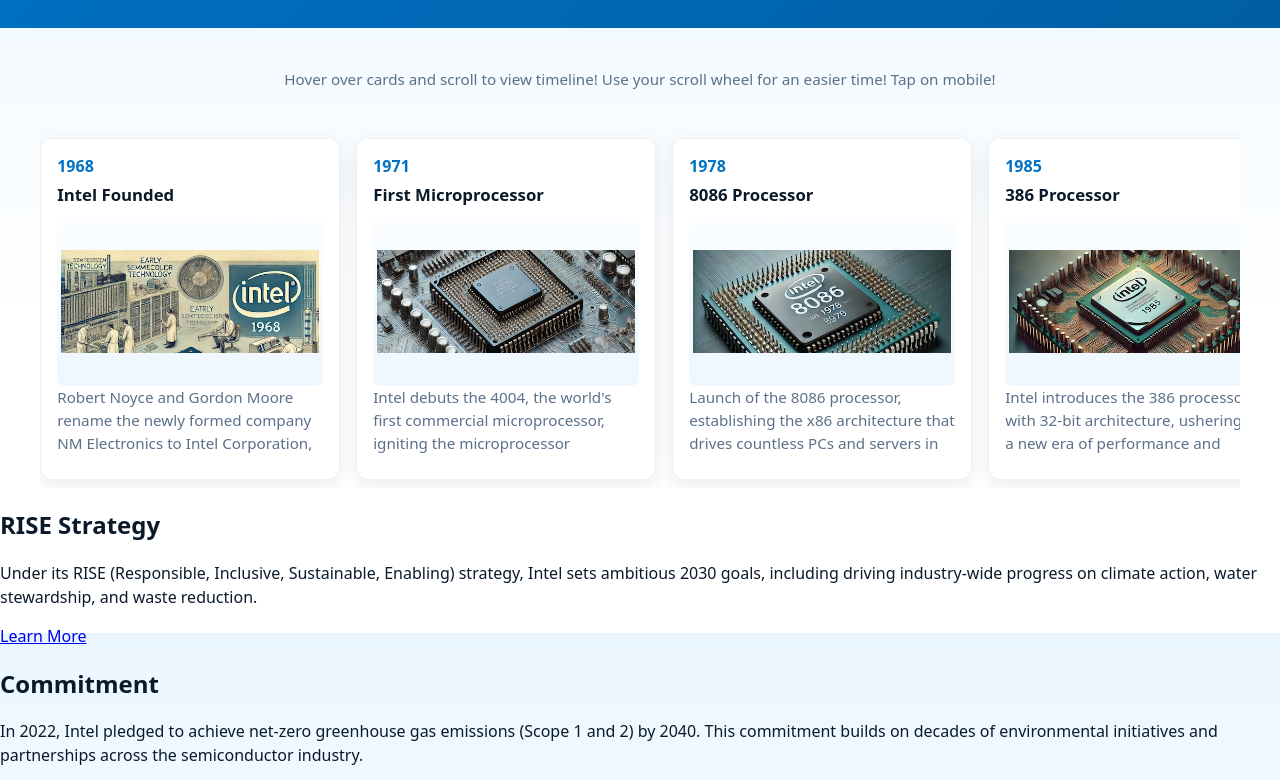
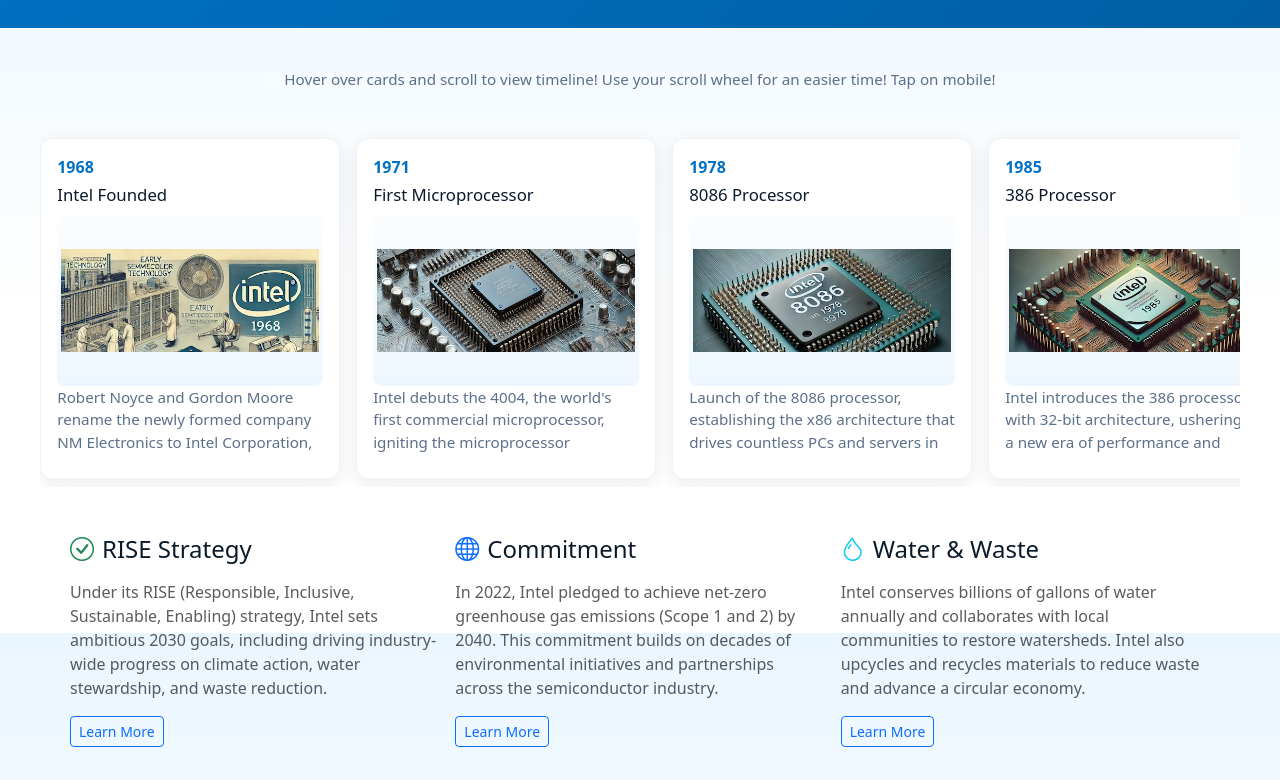
Before and after one commit to Jabrow96/Intel-Website-Localization, a plain HTML site: page index.html in a window 1280 px wide. Shown: the part 167-947 px from the top of the page. Drawn offline with nearby package versions, Linux system fonts and the light colour scheme; a small style sheet from the web is missing.

Commit message:
Added bootstrap and icons

```diff
--- a/index.html
+++ b/index.html
@@ -1,9 +1,13 @@
 <!DOCTYPE html>
-<html lang="en">
+<html lang="en" dir="ltr">
 <head>
   <meta charset="UTF-8" />
   <meta name="viewport" content="width=device-width, initial-scale=1.0" />
   <title>Intel: Sustainability Through the Ages</title>
+  <!-- Bootstrap CSS -->
+  <link href="https://cdn.jsdelivr.net/npm/bootstrap@5.3.0/dist/css/bootstrap.min.css" rel="stylesheet" integrity="sha384-9ndCyUaIbzAi2FUarbnLpmA+a5vNaVOcEYs3f0nqUm46tDQH+qqvhVeQodQ5S3fB" crossorigin="anonymous">
+  <!-- Bootstrap Icons -->
+  <link rel="stylesheet" href="https://cdn.jsdelivr.net/npm/bootstrap-icons@1.10.0/font/bootstrap-icons.css">
   <link rel="stylesheet" href="style.css" />
 </head>
 <body>
@@ -149,48 +153,74 @@
     </div>
   </section>
 
-  <!-- 3-Column Content Section -->
-  <section>
+  <!-- 3-Column Content Section with Bootstrap Grid -->
+  <section class="py-5">
+    <div class="container">
+      <div class="row g-4">
+
+        <!-- Column 1: RISE Strategy -->
+        <div class="col-12 col-md-6 col-lg-4">
           <div>
+            <!-- Heading with Icon -->
+            <h2 class="h4 mb-3">
+              <i class="bi bi-check-circle text-success me-2"></i>RISE Strategy
+            </h2>
 
-      <!-- Column 1 -->
-      <div>
-        <h2>RISE Strategy</h2>
-        <p>
+            <!-- Content -->
+            <p class="text-muted">
               Under its RISE (Responsible, Inclusive, Sustainable, Enabling) strategy,
               Intel sets ambitious 2030 goals, including driving industry-wide
               progress on climate action, water stewardship, and waste reduction.
             </p>
-        <!-- Learn More Button -->
-        <a href="#">Learn More</a>
+
+            <!-- Learn More Link -->
+            <a href="#" class="btn btn-outline-primary btn-sm">Learn More</a>
+          </div>
         </div>
 
-      <!-- Column 2 -->
+        <!-- Column 2: Commitment -->
+        <div class="col-12 col-md-6 col-lg-4">
           <div>
-        <h2>Commitment</h2>
-        <p>
+            <!-- Heading with Icon -->
+            <h2 class="h4 mb-3">
+              <i class="bi bi-globe text-primary me-2"></i>Commitment
+            </h2>
+
+            <!-- Content -->
+            <p class="text-muted">
               In 2022, Intel pledged to achieve net-zero greenhouse gas emissions
               (Scope 1 and 2) by 2040. This commitment builds on decades of
               environmental initiatives and partnerships across the semiconductor
               industry.
             </p>
-        <!-- Learn More Button -->
-        <a href="#">Learn More</a>
+
+            <!-- Learn More Link -->
+            <a href="#" class="btn btn-outline-primary btn-sm">Learn More</a>
+          </div>
         </div>
 
-      <!-- Column 3 -->
+        <!-- Column 3: Water & Waste -->
+        <div class="col-12 col-md-6 col-lg-4">
           <div>
-        <h2>Water &amp; Waste</h2>
-        <p>
+            <!-- Heading with Icon -->
+            <h2 class="h4 mb-3">
+              <i class="bi bi-droplet text-info me-2"></i>Water &amp; Waste
+            </h2>
+
+            <!-- Content -->
+            <p class="text-muted">
               Intel conserves billions of gallons of water annually and
               collaborates with local communities to restore watersheds.
               Intel also upcycles and recycles materials to reduce waste and
               advance a circular economy.
             </p>
-        <!-- Learn More Button -->
-        <a href="#">Learn More</a>
+
+            <!-- Learn More Link -->
+            <a href="#" class="btn btn-outline-primary btn-sm">Learn More</a>
+          </div>
         </div>
 
+      </div>
     </div>
   </section>
 
@@ -199,6 +229,8 @@
     <h2>Subscribe to our Newsletter</h2>
     <!-- Add form here -->
   </section>
+  <!-- Bootstrap Bundle JS -->
+  <script src="https://cdn.jsdelivr.net/npm/bootstrap@5.3.0/dist/js/bootstrap.bundle.min.js" integrity="sha384-w76AqPfDzq9wAadnDiGWMnC4ky6U4gv1c00Xul0KEsged0ApLssksZOigjiKfKEOQ" crossorigin="anonymous"></script>
   <script src="script.js"></script>
 </body>
 </html>
--- a/style.css
+++ b/style.css
@@ -212,3 +212,37 @@
 
 /* Last note on page */
 body > p{padding:1rem;text-align:center;color:var(--muted);margin:0 0 2rem 0}
+
+/* Three-column Bootstrap grid section */
+.row {
+  display: flex;
+  flex-wrap: wrap;
+  gap: 1rem;
+}
+
+.col-12,
+.col-md-6,
+.col-lg-4 {
+  padding: 0;
+}
+
+.col-12 {
+  flex: 0 0 100%;
+  max-width: 100%;
+}
+
+/* Tablets: 2 columns */
+@media (min-width: 768px) {
+  .col-md-6 {
+    flex: 0 0 calc(50% - 0.5rem);
+    max-width: calc(50% - 0.5rem);
+  }
+}
+
+/* Desktops: 3 columns */
+@media (min-width: 992px) {
+  .col-lg-4 {
+    flex: 0 0 calc(33.333% - 0.667rem);
+    max-width: calc(33.333% - 0.667rem);
+  }
+}
```
Lines whose indentation alone changed are shown as unchanged.
